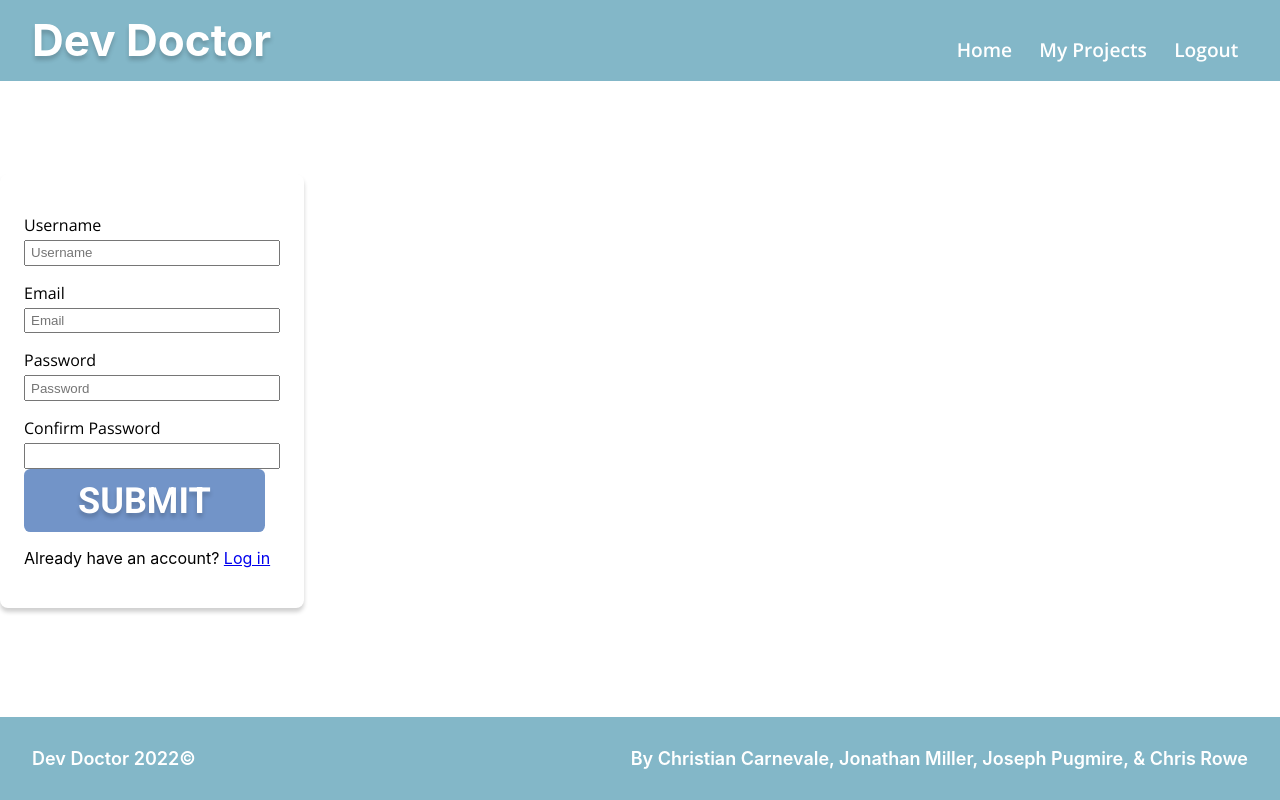
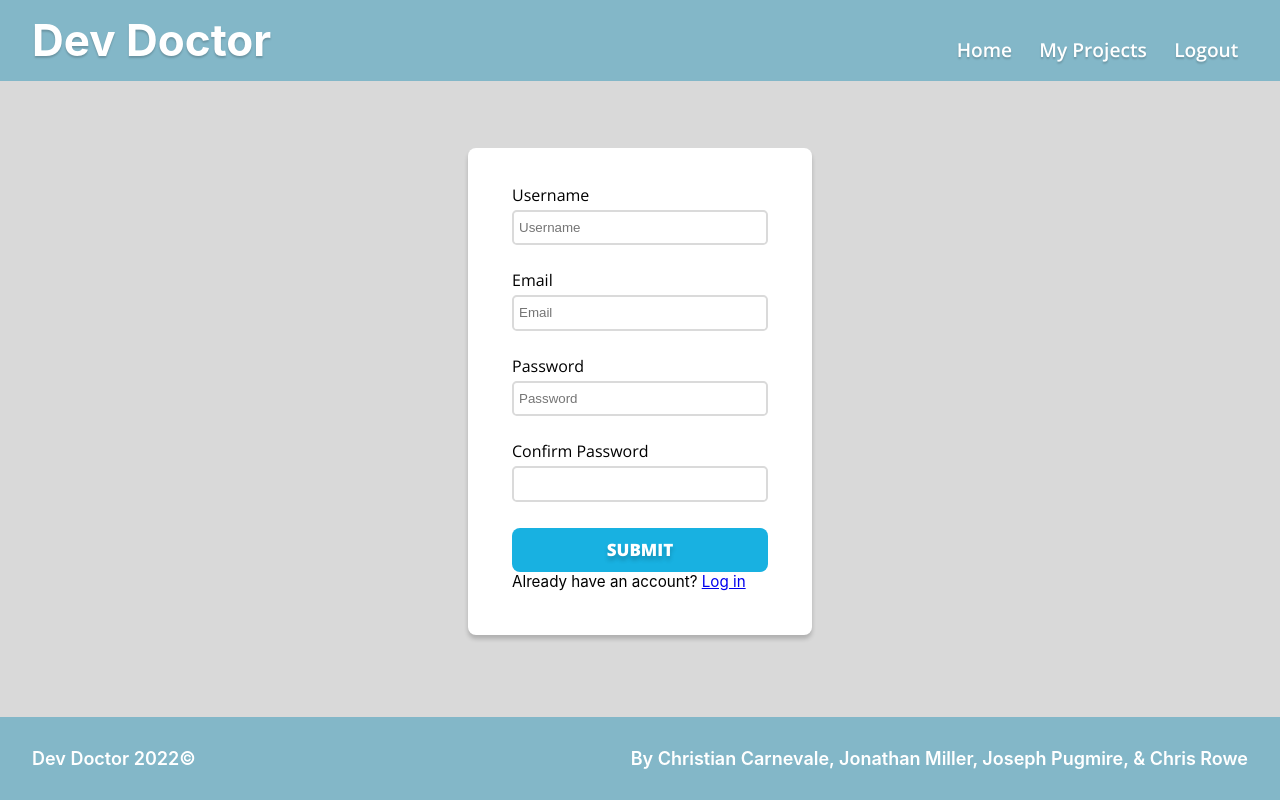
Before and after one commit to jdmill/devdoc, a React (Create React App) app in the folder client/: page /app/signup in a window 1280 px wide. Built offline with nearby package versions, Linux system fonts and the light colour scheme.

Commit message:
styling added to sign up pages, and targetting everything by class now so styles don't jump from one component to another

```diff
--- a/client/src/components/header/Header.js
+++ b/client/src/components/header/Header.js
@@ -6,7 +6,7 @@ function Header() {
         <header>
             <div className="container">
                 <div className="header__content">
-                    <h1>Dev Doctor</h1>
+                    <h1 className="header__title">Dev Doctor</h1>
                     <Nav />
                 </div>
             </div>
--- a/client/src/components/header/header.css
+++ b/client/src/components/header/header.css
@@ -1,5 +1,7 @@
-h1 {
+.header__title {
+    color: #fff;
+    padding-bottom: .03125em; /* 1/32 */
+    text-shadow: 0px 2px 2px var(--clr-shadow);
     margin: 0;
     font-size: 2.75rem;
-    border-bottom: none;
 }
--- a/client/src/components/landingPage/LandingPage.js
+++ b/client/src/components/landingPage/LandingPage.js
@@ -6,8 +6,8 @@ function LandingPage() {
   return (
     <main>
       <div className="info">
-        <h1>Dev Doctor</h1>
-        <h2>A website generation tool <span className="conditional__br"><br></br></span>for the hard working entrepreneur</h2>
+        <h1 className="splash__title">Dev Doctor</h1>
+        <h2 className="splash__subtitle">A website generation tool <span className="conditional__br"><br></br></span>for the hard working entrepreneur</h2>
           <Link to="/app/login"><button>Get Started</button></Link>
       </div>
       <div className="hero">
--- a/client/src/components/landingPage/landingPage.css
+++ b/client/src/components/landingPage/landingPage.css
@@ -12,7 +12,7 @@ body {
   width: clamp(10em, 55%, 60em);
 }
 
-h1 {
+.splash__title {
   text-shadow: 0px 4px 4px var(--clr-shadow);
   width:fit-content;
   margin-right: 0;
@@ -23,7 +23,7 @@ h1 {
   margin-bottom: .25em;
 }
 
-h2 {
+.splash__subtitle {
   text-shadow: 0px 4px 4px var(--clr-shadow);
   margin-top: .25em;
   color: #fff;
--- a/client/src/components/login/login.css
+++ b/client/src/components/login/login.css
@@ -11,7 +11,7 @@
 label {
     display: block;
     font-family: var(--fnt-page);
-    margin-top: 1em;
+    margin-top: 1.5em;
     margin-bottom: .25em;
 }
 
@@ -20,8 +20,10 @@ label {
 }
 
 input {
+    border: 2px solid #DADADA;
+    border-radius: .3rem;
     width: calc(100% - .87rem);
-    padding: .25em .375em;
+    padding: .625em .375em; /* 5/8 & 3/8 */
 }
 
 .login__btn {
@@ -42,11 +44,12 @@ input {
     background-color: #fff;
     box-shadow: 0 4px 4px var(--clr-shadow);
     border-radius: .5rem;
-    padding: 1.5rem;
+    padding: 2.25rem 2.75rem 2.75rem 2.75rem;
     margin-bottom: 1rem;;
 }
 
 .prompt {
+    font-size: .95rem;
     margin: 0;
     color:black;
 }
--- a/client/src/components/navbar/navbar.css
+++ b/client/src/components/navbar/navbar.css
@@ -18,10 +18,12 @@ ul {
     padding: .25em .5em;
     border-radius: 300px;
     background-color: none;
+    text-shadow: 0px 2px 2px var(--clr-shadow);
 }
 
 .nav__item:hover {
     cursor: pointer;
     background-color: #fff;
     color: var(--clr-secondary);
+    text-shadow: none;
 }
--- a/client/src/components/signUp/SignUp.js
+++ b/client/src/components/signUp/SignUp.js
@@ -3,6 +3,7 @@ import { Link } from "react-router-dom";
 import { useMutation } from "@apollo/client";
 import Auth from "../../utils/auth";
 import { ADD_USER } from "../../utils/mutations";
+import styles from '../login/login.css';
 
 function SignUp() {
   const [formState, setFormState] = useState({ email: "", password: "" });
@@ -30,10 +31,11 @@ function SignUp() {
   };
 
   return (
+    <div className="gray__bg">
       <section className="login__card">
         <form onSubmit={handleFormSubmit}>
           <div>
-          <label htmlFor="signupUsername">Username</label>
+            <label htmlFor="signupUsername" className="first__label">Username</label>
             <input
               id="signupUsername"
               type="text"
@@ -67,13 +69,14 @@ function SignUp() {
             <input id="confirmPass" type="password" name="confirmPassword" />
           </div>
           <div>
-          <button type="submit">Submit</button>
+            <button className="login__btn" type="submit">Submit</button>
           </div>
         </form>
-      <p>
-        Already have an account? <Link to="/app/login">Log in</Link>
+        <p className="prompt">
+          Already have an account? <Link className="prompt__link" to="/app/login">Log in</Link>
         </p>
       </section>
+    </div>
   );
 }
 
```
Also changed, not shown: client/src/components/signUp/signUp.css (deleted). Lines whose indentation alone changed are shown as unchanged.
